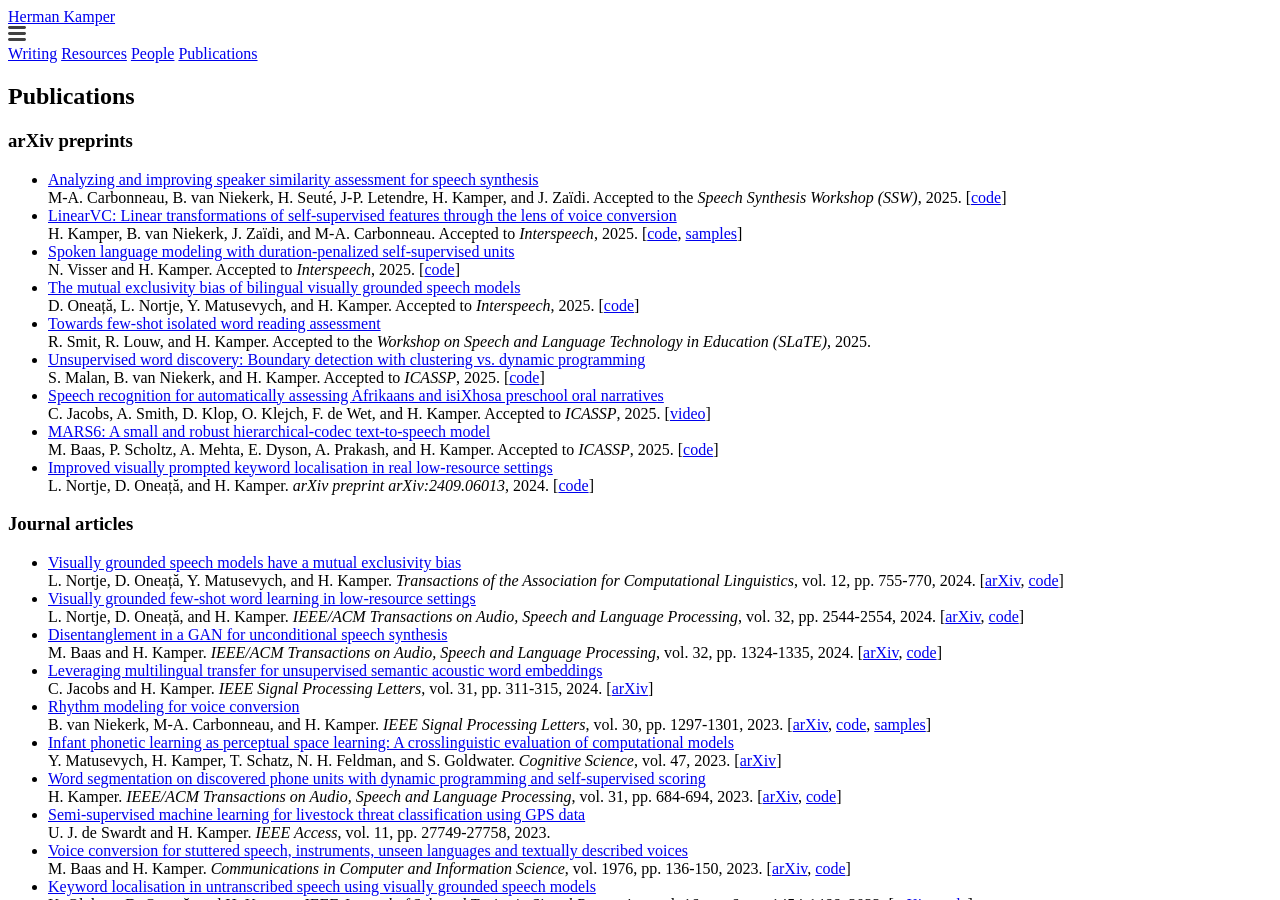
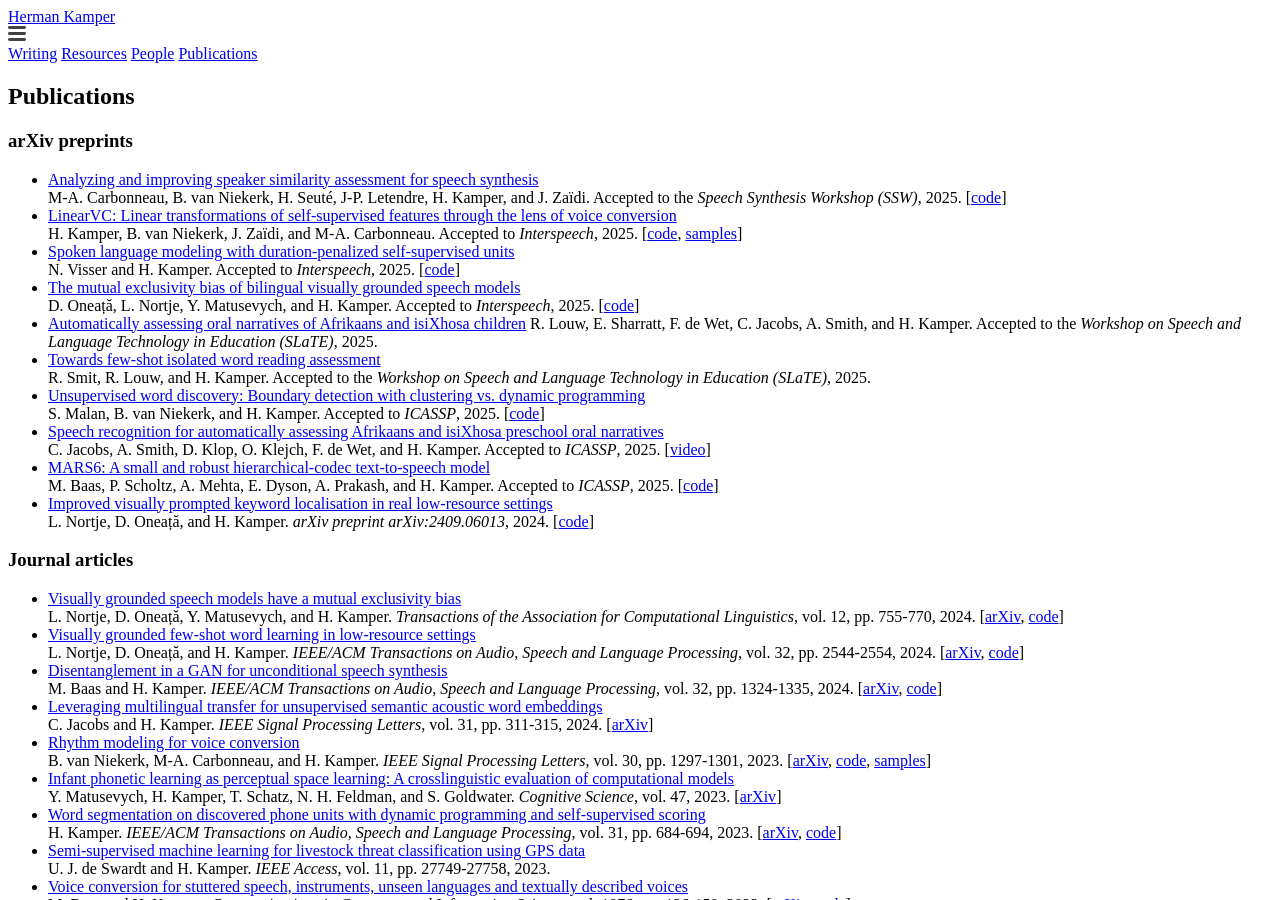
Before and after one commit to kamperh/kamperh.github.io, a Jekyll site: the page built from publications.md, in a window 1280 px wide and 900 px high. Built offline with Jekyll 4.4.1, drawn with Linux system fonts in a browser that asks for light colours; a style sheet for code colours, icons or effects is not loaded.

Commit message:
Update publications.md

```diff
--- a/publications.md
+++ b/publications.md
@@ -18,6 +18,8 @@ order: 5
   N. Visser and H. Kamper. Accepted to *Interspeech*, 2025. [[code](https://github.com/nicolvisser/dp-slm)]
 - [The mutual exclusivity bias of bilingual visually grounded speech models](https://arxiv.org/abs/2506.04037)
   D. Oneață, L. Nortje, Y. Matusevych, and H. Kamper. Accepted to *Interspeech*, 2025. [[code](https://github.com/danoneata/me-vgs)]
+- [Automatically assessing oral narratives of Afrikaans and isiXhosa children](https://arxiv.org/abs/2507.13205)
+  R. Louw, E. Sharratt, F. de Wet, C. Jacobs, A. Smith, and H. Kamper. Accepted to the *Workshop on Speech and Language Technology in Education (SLaTE)*, 2025.
 - [Towards few-shot isolated word reading assessment](https://arxiv.org/abs/2507.12217)
   R. Smit, R. Louw, and H. Kamper. Accepted to the *Workshop on Speech and Language Technology in Education (SLaTE)*, 2025.
 - [Unsupervised word discovery: Boundary detection with clustering vs. dynamic programming](https://arxiv.org/abs/2409.14486)
```
